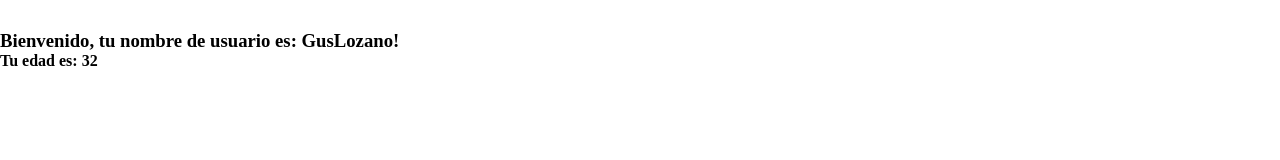
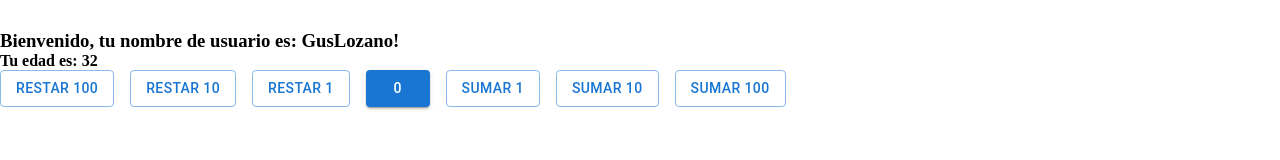
Before and after one commit to GusMartin91/ReactJS-PF-Lozano, a React (Vite) app: page / in a window 1280 px wide. Shown: the part 153-313 px from the top of the page. Built offline with nearby package versions, Linux system fonts and the light colour scheme.

Commit message:
Agregando Contador

```diff
--- a/src/App.jsx
+++ b/src/App.jsx
@@ -2,6 +2,7 @@ import { Navbar } from "./components/layout/navbar/Navbar";
 import { Home } from "./components/pages/home/Home";
 import ItemListContainer from "./components/pages/itemListContainer/ItemListContainer";
 import { Footer } from "./components/layout/footer/Footer";
+import CounterContainer from "./components/common/counter/CounterContainer";
 
 function App() {
   let usuario = "GusLozano";
@@ -11,6 +12,7 @@ function App() {
       <Navbar />
       <Home />
       <ItemListContainer usuario={usuario} edad={edad} />
+      <CounterContainer />
       <Footer />
     </div>
   );
--- /dev/null
+++ b/src/components/common/counter/CounterContainer.css
@@ -0,0 +1,10 @@
+.button-container {
+  display: flex;
+  flex-direction: column;
+  align-items: center;
+  justify-content: center;
+}
+
+.button-container button {
+  margin: 5px;
+}
--- /dev/null
+++ b/src/components/common/counter/CounterContainer.jsx
@@ -0,0 +1,34 @@
+import { Button, Stack } from "@mui/material";
+import { useState } from "react";
+
+const CounterContainer = () => {
+  const [contador, setContador] = useState(0);
+
+  return (
+    <Stack spacing={2} direction="row">
+      <Button variant="outlined" onClick={() => setContador(contador - 100)}>
+        Restar 100
+      </Button>
+      <Button variant="outlined" onClick={() => setContador(contador - 10)}>
+        Restar 10
+      </Button>
+      <Button variant="outlined" onClick={() => setContador(contador - 1)}>
+        Restar 1
+      </Button>
+      <Button variant="contained" onClick={() => setContador(0)}>
+        {contador}
+      </Button>
+      <Button variant="outlined" onClick={() => setContador(contador + 1)}>
+        Sumar 1
+      </Button>
+      <Button variant="outlined" onClick={() => setContador(contador + 10)}>
+        Sumar 10
+      </Button>
+      <Button variant="outlined" onClick={() => setContador(contador + 100)}>
+        Sumar 100
+      </Button>
+    </Stack>
+  );
+};
+
+export default CounterContainer;
```
